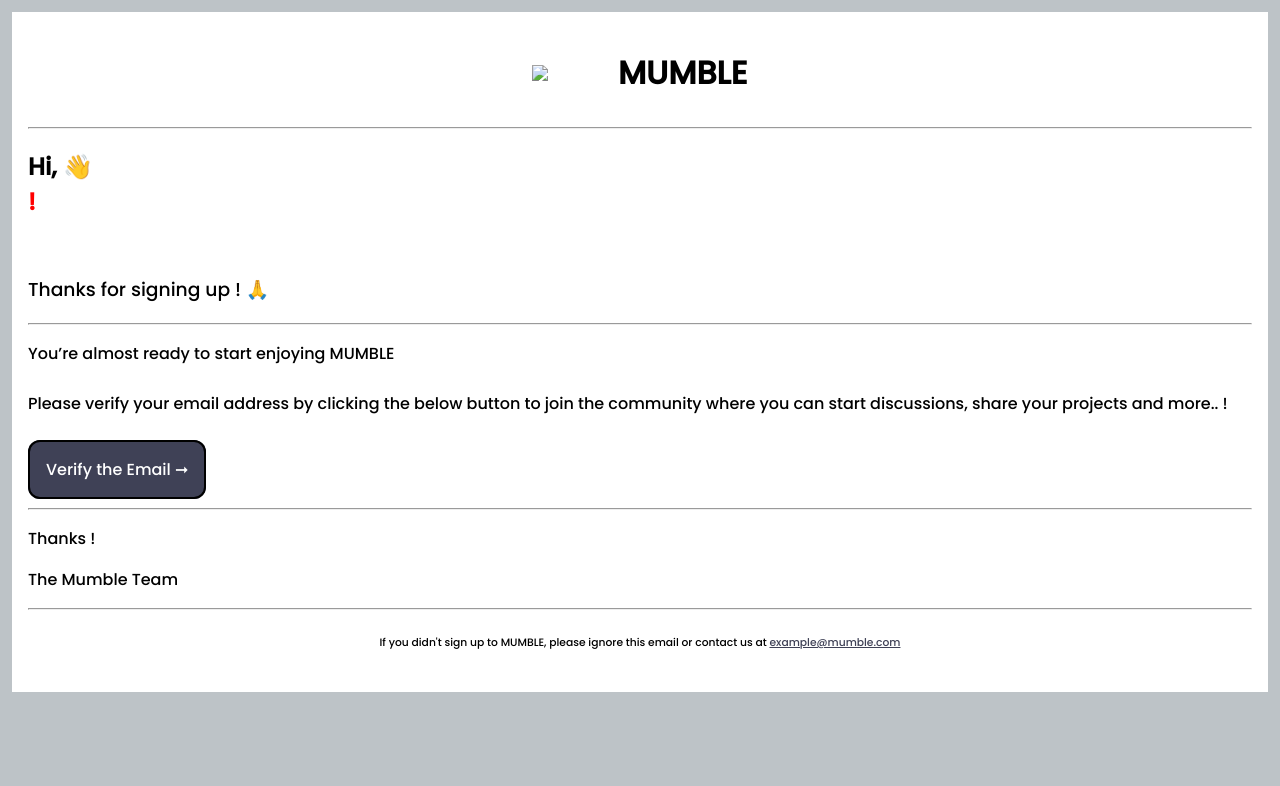
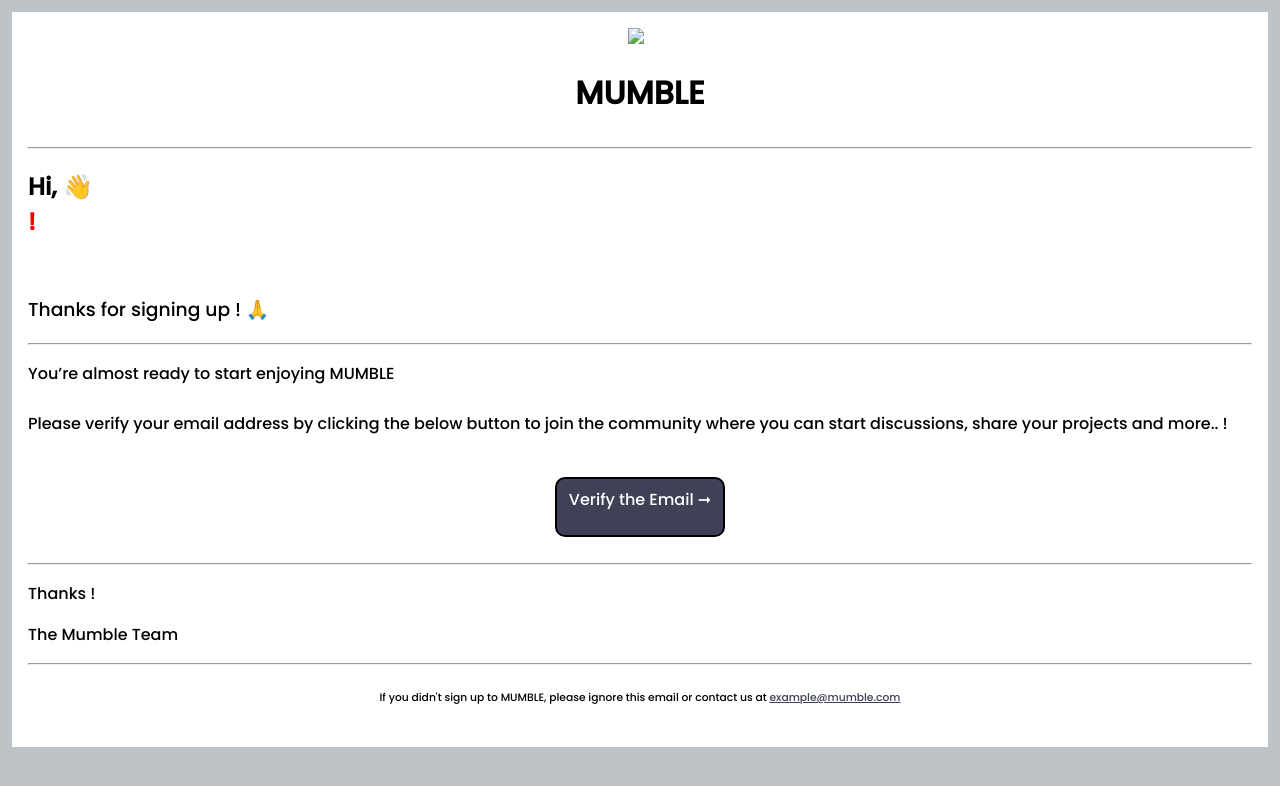
Before and after one commit to divanov11/mumbleapi, a Django app: template users/templates/email-template/email.html in a window 1280 px wide. Shown: the top 786 px of the page. Run offline with Django 3.2, Linux system fonts and the light colour scheme; the template is opened without the code that fills it, so the values that code supplies are empty; parts of the project's set-up code (start-up, migrations or seed data) failed here and were passed over.

Commit message:
Fixed some bugs in the Mail Template

```diff
--- a/users/templates/email-template/email.html
+++ b/users/templates/email-template/email.html
@@ -3,161 +3,102 @@
 <head>
     <meta charset="UTF-8">
     <meta http-equiv="X-UA-Compatible" content="IE=edge">
-    <meta name="viewport" content="width=device-width, initial-scale=1.0">
+    <meta name="viewport" content="width=device-width">
+    <meta http-equiv="Content-Type" content="text/html charset=UTF-8" />
     <title>Email Verification</title>
-    <link href="https://fonts.googleapis.com/css2?family=Poppins:wght@200;300;500&display=swap">
     <style type="text/css">
         @import url(https://fonts.googleapis.com/css2?family=Poppins:wght@200;300;500&display=swap);
-  	body {
-    background-color: #bdc3c7;
-    padding: 0.25rem;
-}
-
-.container {
-    background-color: white;
-    padding: 1rem;
-}
-
-.logo-header {
-    display: flex;
-    justify-content: center;
-    align-items: center;
-    text-align: center;
-}
-
-.logo-title {
-    font-family: 'Poppins', sans-serif;
-    font-weight: 800;
-    text-align: center;
-}
-
-.hi-user {
-    font-family: 'Poppins', sans-serif;
-    font-weight: 700;
-}
-
-.thanks {
-    font-family: 'Poppins', sans-serif;
-    font-weight: 500;
-}
-
-span {
-    color: red;
-    font-family: 'Poppins', sans-serif;
-    font-weight: 600;
-}
-
-.email-body {
-    font-family: 'Poppins', sans-serif;
-    font-weight: 500;
-}
 
         @media only screen and (max-width: 488px) {
-    @import url(https://fonts.googleapis.com/css2?family=Poppins:wght@200;300;500&display=swap);
             img{
-        width: 48px;
+                width: 54px;
             }
         }
 
-a.activate-link {
-    background-color: #3f4156;
-    text-decoration: none;
-    color: white;
-    height: 100px;
-    width: 170px;
-    font-family: 'Poppins', sans-serif;
-    font-weight: 400;
-    border: 2px solid black;
-    border-radius: 12px;
-    font-size: 16px;
-    cursor: pointer;
-    padding: 1rem;
-}
-
-.email-footer {
-    font-family: 'Poppins', sans-serif;
-    font-weight: 500;
-}
-
-a {
-    color: #3f4156;
-}
-
-h6 {
-    font-family: 'Poppins', sans-serif;
-    font-weight: 400;
-    text-align: center;
-}
-
-@media screen
-  and (min-device-width: 1200px)
-  and (max-device-width: 1600px) {
-    @import url(https://fonts.googleapis.com/css2?family=Poppins:wght@200;300;500&display=swap);
+        @media screen and (min-device-width: 1200px) and (max-device-width: 1600px) {
             body {
                 background-color: #bdc3c7;
                 padding: 1rem;
             }
+        }
 
-    .container {
-        background-color: white;
-        padding: 3rem;
-        margin: 4rem;
-        margin-top: 0.25rem;
-        margin-bottom: 0.25rem;
-    }
-  }
     </style>
-  	<meta http-equiv="Content-Type" content="text/html charset=UTF-8" />
 </head>
-<body>
-    <div class="container">
-        <div class="logo-header">
+
+<body style="background-color: #bdc3c7; padding: 0.25rem;">
+    <div style="background-color: white; padding: 1rem;">
+        <table width="100%" border="0" cellspacing="0" cellpadding="0">
+            <tr>
+                <td align="center">
                     <img src="https://mumble.dev/apple-touch-icon.png" width="6%">
-            &nbsp;&nbsp;&nbsp;
-            <h1 class="logo-title">MUMBLE</h1>
-        </div>
+                    &nbsp;
+                    <h1 style="font-family: 'Poppins', sans-serif; font-weight: 700;" align="center">
+                        MUMBLE
+                    </h1>
+                </td>
+            </tr>
+        </table>
     <hr>
-        <div class="hi-user-div">
-            <h2 class="hi-user">
+    <div>
+        <h2 style="font-family: 'Poppins', sans-serif; font-weight: 700;">
             Hi, 👋
             <br/>
-                <span>
+            <span style="color: red; font-family: 'Poppins', sans-serif; font-weight: 600;">
                 {{user.name}} !
             </span>
         </h2>
     <br/>
-            <h3 class="thanks">
+        <h3 style="font-family: 'Poppins', sans-serif; font-weight: 500;">
             Thanks for signing up ! 🙏
         </h3>
     </div>
     <hr>
-        <div class="email-body">
+    <div style="font-family: 'Poppins', sans-serif; font-weight: 500;">
         <p>You’re almost ready to start enjoying MUMBLE
         <br/>
         <br/>
             Please verify your email address by clicking the below button to join the community where
-                you can start discussions, share your projects and more.. !</p>
+            you can start discussions, share your projects and more.. !
+        </p>
         <br/>
     </div>
-        <div class="redirect">
-            <a class="activate-link" href="http://127.0.0.1:8000/api/users/verify/{{uid}}/{{token}}">Verify the Email ➞</a>
-        </div>
+        <table width="100%" border="0" cellspacing="0" cellpadding="0">
+            <tr>
+                <td align="center">
+                    <a class="button" style="background-color: #3f4156; text-decoration: none; color: white;
+                    height: 40px;
+                    width: 150px;
+                    font-family: 'Poppins', sans-serif;
+                    font-weight: 400;
+                    border: 2px solid black;
+                    border-radius: 10px;
+                    font-size: 16px;
+                    cursor: pointer;
+                    padding: 0.5rem;
+                    display: flex;
+                    justify-content: center;"
+                    href="http://127.0.0.1:8000/api/users/verify/{{uid}}/{{token}}">
+                    Verify the Email ➞
+                    </a>
+                </td>
+            </tr>
+        </table>
         <br/>
     <hr>
-        <div class="email-footer">
-            <p class="thanks-end">Thanks !</p>
-            <p class="mumble-team">The Mumble Team</p>
+    <div style="font-family: 'Poppins', sans-serif; font-weight: 500;">
+        <p>Thanks !</p>
+        <p>The Mumble Team</p>
     </div>
     <hr>
-        <div class="if">
-            <h6>If you didn't sign up to MUMBLE,
-                please ignore this email or contact us at
-                <a href="mailto:example@mumble.com">
+    <div>
+        <h6 style="font-family: 'Poppins', sans-serif; font-weight: 400; text-align: center;">
+            If you didn't sign up to MUMBLE, please ignore this email or contact us at
+            <a style="color: #3f4156;"
+            href="mailto:example@mumble.com">
                 example@mumble.com
             </a>
         </h6>
     </div>
     </div>
-
 </body>
 </html>
```
Lines whose indentation alone changed are shown as unchanged.
